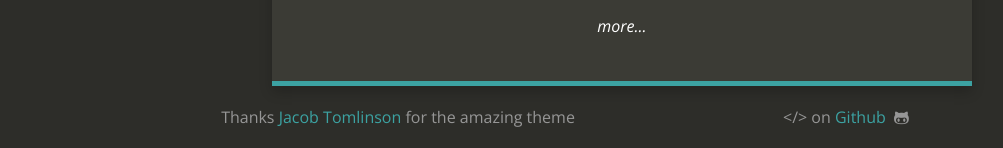
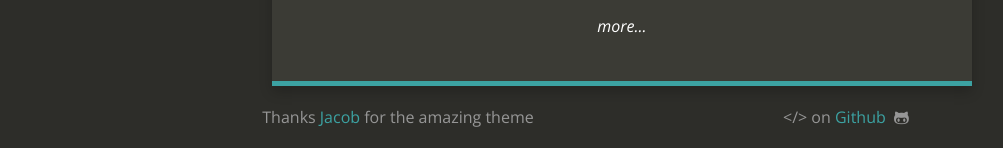
Before and after one commit to yzh503/yzh503.github.io, a Jekyll site: the page built from index.html, in a window 1280 px wide. Shown: the part 749-897 px from the top of the page, without its empty margins (18-1021 px from the left). Built offline with Jekyll 4.4.1, drawn with Linux system fonts in a browser that asks for light colours; nearby versions of some CDN libraries; Markdown is read by kramdown in place of the engine named in the settings.

Commit message:
finished config

```diff
--- a/_config.yml
+++ b/_config.yml
@@ -16,7 +16,7 @@ facebook_link: yzh503
 stackoverflow_link: http://stackexchange.com/users/5706748/simon-zihao-yang/
 
 # Footer
-footer_left: "Thanks <a href=\"https://twitter.com/_JacobTomlinson\">Jacob Tomlinson</a> for the amazing theme"
+footer_left: "Thanks <a href=\"https://twitter.com/_JacobTomlinson\">Jacob</a> for the amazing theme"
 footer_right: "&lt;/&gt; on <a href=\"https://github.com/yzh503\">Github</a> &nbsp;<i class=\"fa fa-github-alt\"></i>"
 
 # Build settings
--- a/_includes/social_links.html
+++ b/_includes/social_links.html
@@ -4,6 +4,6 @@
   {% if site.google_plus_link %}<a href="{{ site.google_plus_link }}" target="_new"><i class="fa fa-google-plus"></i></a>{% endif %}
   {% if site.github_username %}<a href="https://github.com/{{ site.github_username }}" target="_new"><i class="fa fa-github-alt"></i></a>{% endif %}
   {% if site.stackoverflow_link %}<a href="{{ site.stackoverflow_link }}" target="_new"><i class="fa fa-stack-overflow"></i></a>{% endif %}
-  {% if site.facebook_link %}<a href="http://www.facebook.com/{{ site.facebook_link }}" target="_new"><i class="fa fa-facebook"></i></a>{% endif %}
+  {% if site.facebook_link %}<a href="{{ site.facebook_link }}" target="_new"><i class="fa fa-facebook"></i></a>{% endif %}
   <a href="{{ site.baseurl }}/feed.xml" target="_new"><i class="fa fa-rss"></i></a>
 </p>
```
